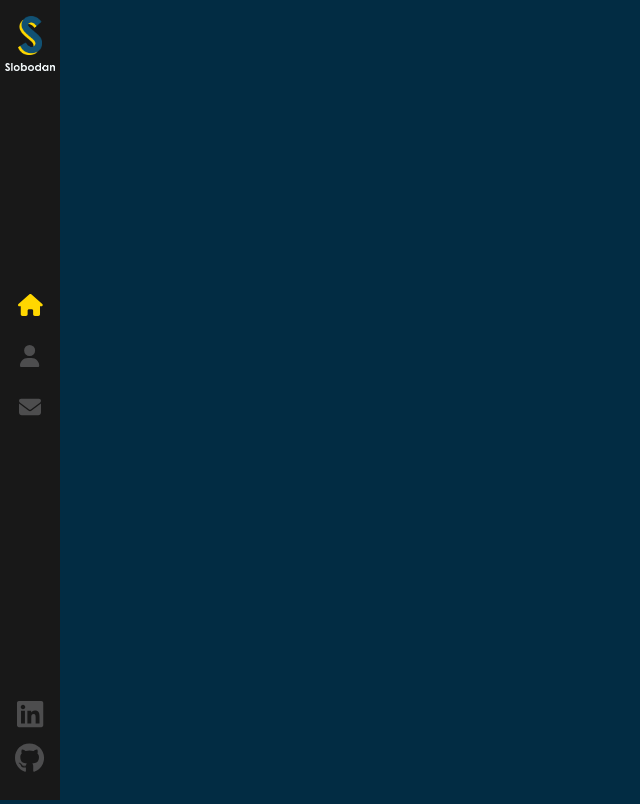
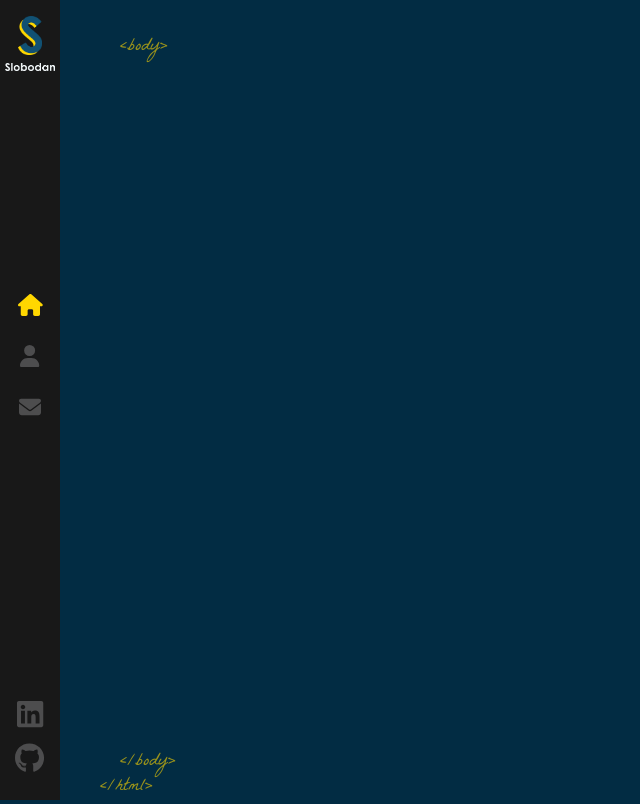
Before and after one commit to woobrendan/Portfolio, a React (Create React App) app: page / in a window 1280 px wide. Shown: the whole page, without its empty margins (0-640 px from the left). Built offline with nearby package versions, Linux system fonts and the light colour scheme.

Commit message:
add styling to layou t page. add in divs with spans to layout

```diff
--- a/src/components/Layout/index.js
+++ b/src/components/Layout/index.js
@@ -1,10 +1,23 @@
 import Sidebar from '../Sidebar';
 import './index.scss';
+import { Outlet } from 'react-router-dom';
 
 export default function Layout() {
   return (
-    <>
+    <div className="App">
       <Sidebar />
-    </>
+      <div className="page">
+        <span className="tags top-tags">&lt;body&gt;</span>
+
+        <Outlet />
+
+        <span className='tags bottom-tag'>
+          &lt;/body&gt;
+          <br />
+          <span className='bottom-tag-html'>&lt;/html&gt;</span>
+
+        </span>
+      </div>
+    </div>
   )
 }
--- a/src/components/Layout/index.scss
+++ b/src/components/Layout/index.scss
@@ -0,0 +1,24 @@
+.page {
+  width: 100%;
+  height: 100%;
+  position: absolute;
+}
+
+.top-tags {
+  bottom: auto;
+  top: 35px;
+}
+
+.tags {
+  color: #ffd700;
+  opacity: 0.6;
+  position: absolute;
+  bottom: 0;
+  left: 120px;
+  font-size: 18px;
+  font-family: 'La Belle Aurore';
+}
+
+.bottom-tag-html {
+  margin-left: -20px;
+}
```
